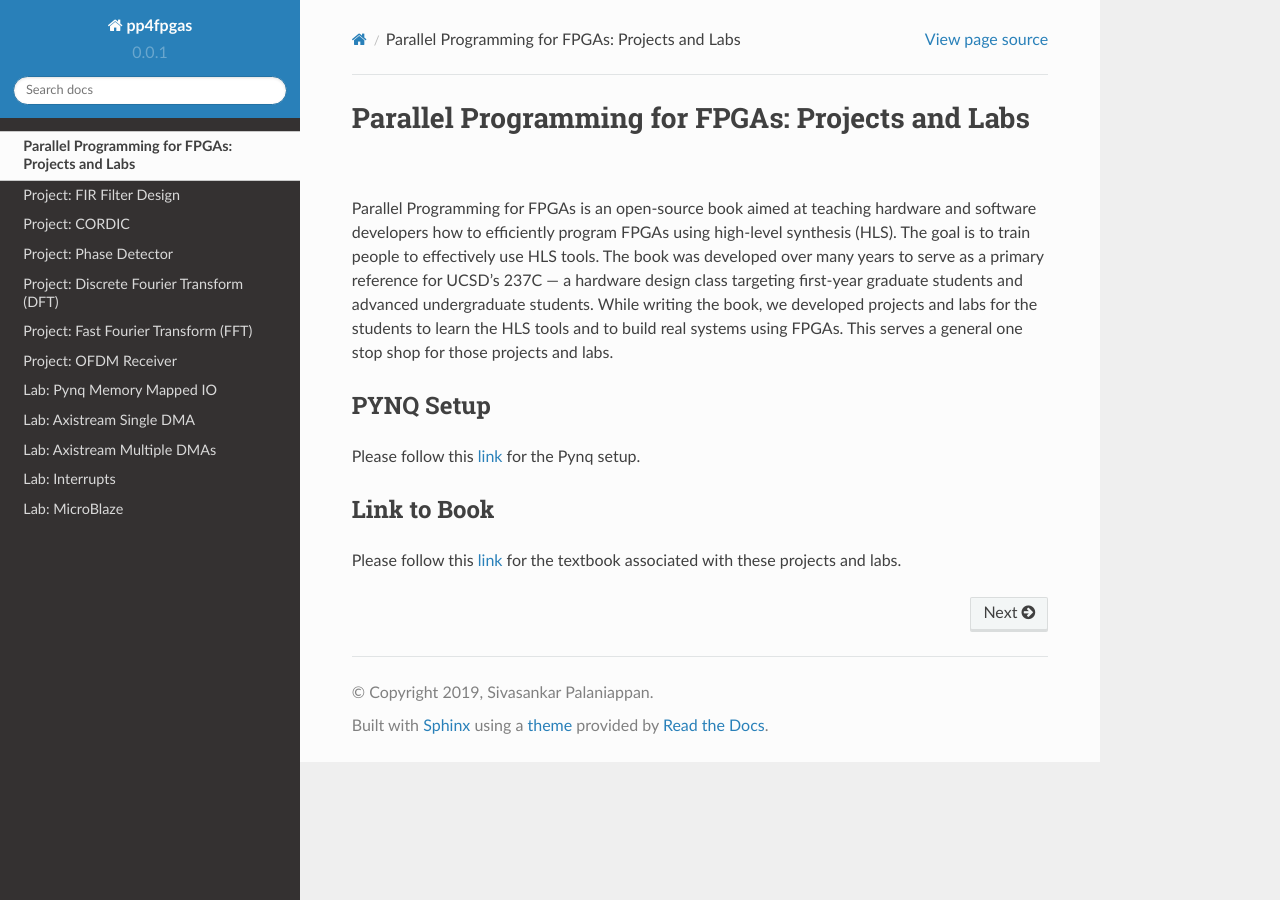
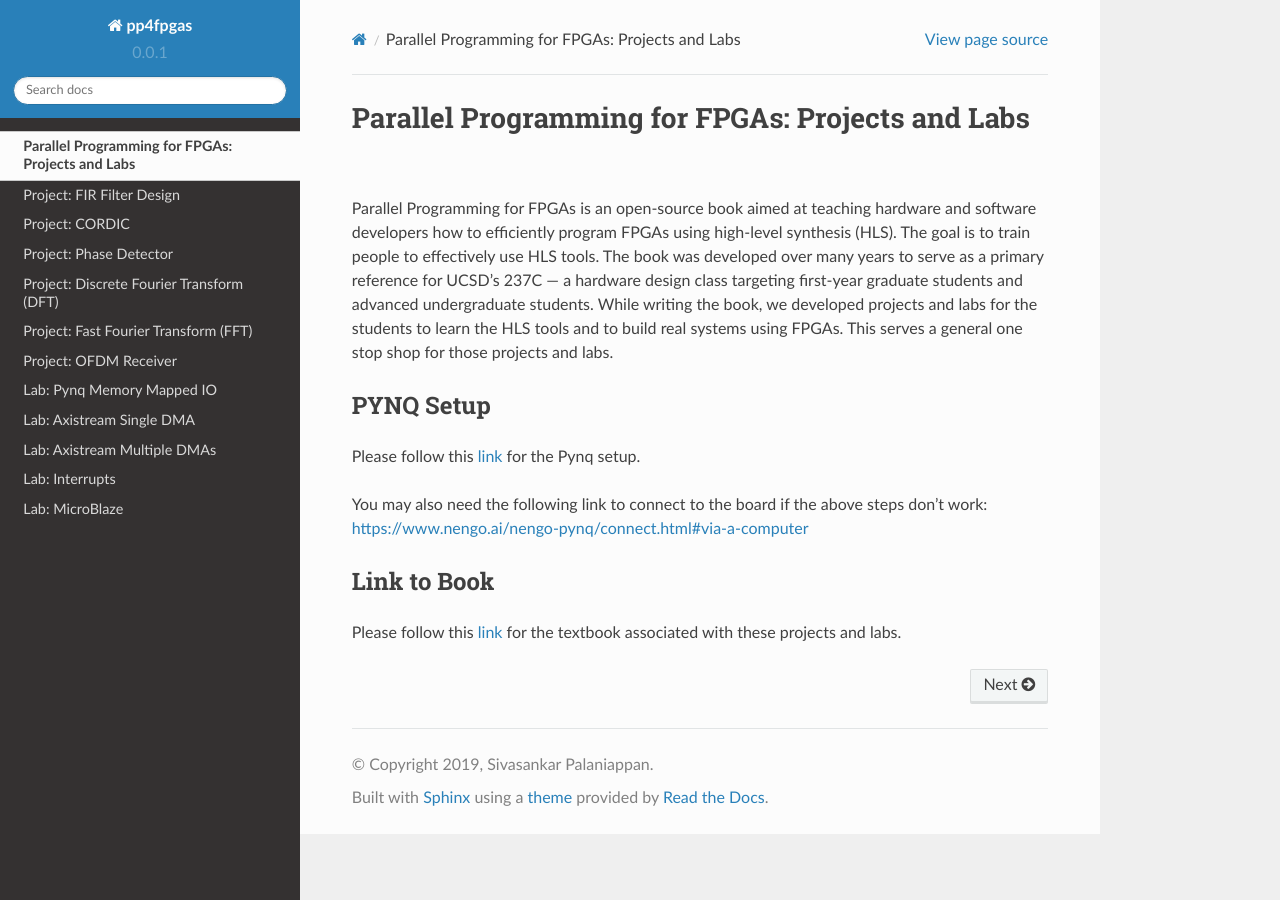
Before and after one commit to KastnerRG/Read_the_docs, a Sphinx documentation site: the page built from docs/index.rst, in a window 1280 px wide. Built offline with Sphinx 7.4.7 and the Read the Docs theme 2.0.0, drawn with Linux system fonts in a browser that asks for light colours.

Commit message:
Update index.rst

```diff
--- a/docs/index.rst
+++ b/docs/index.rst
@@ -12,6 +12,8 @@ PYNQ Setup
 --------------
 
 Please follow this `link <https://pynq.readthedocs.io/en/latest/getting_started/pynq_z2_setup.html>`_ for the Pynq setup.
+
+You may also need the following link to connect to the board if the above steps don't work: https://www.nengo.ai/nengo-pynq/connect.html#via-a-computer
 
 Link to Book
 --------------
```
